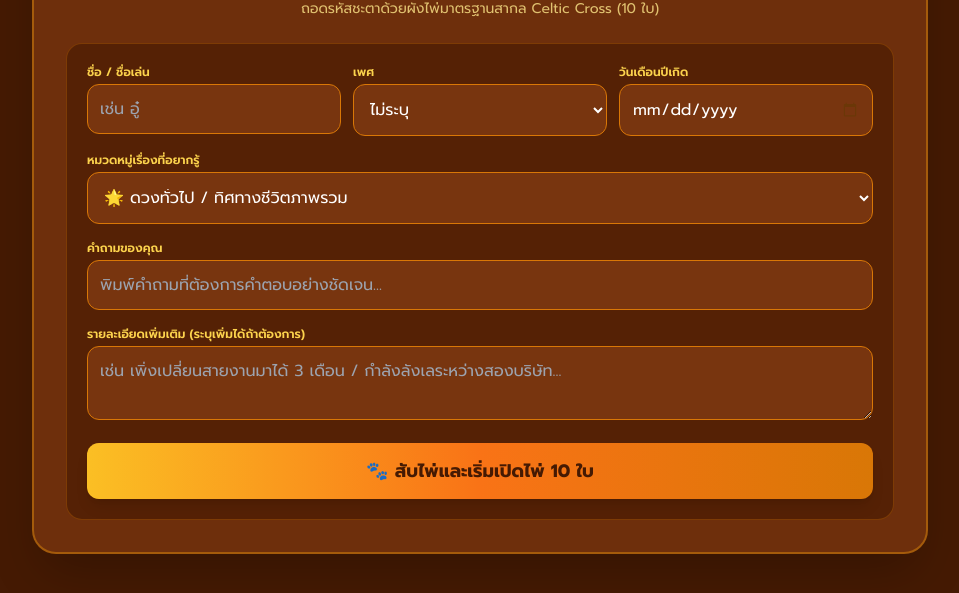
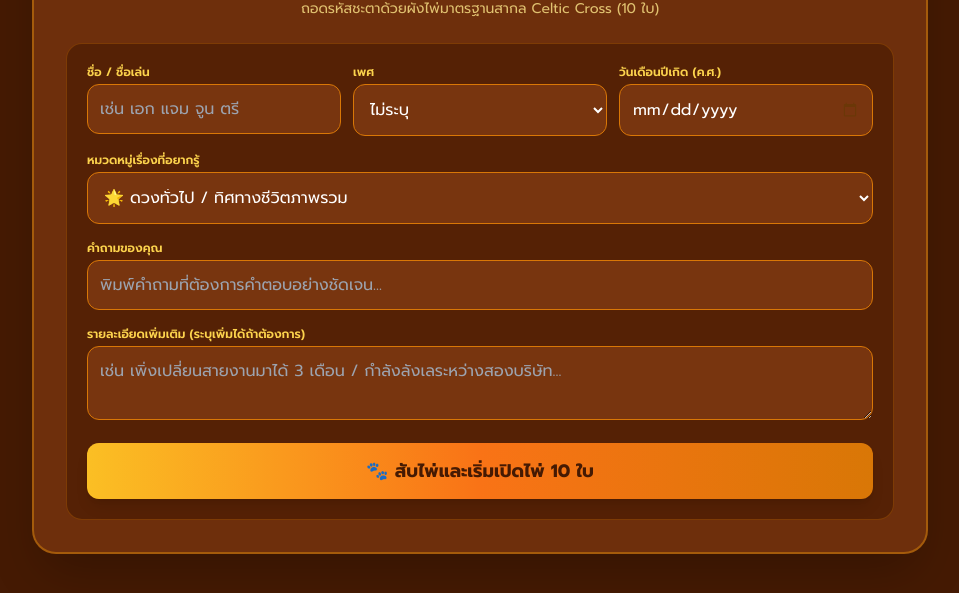
Before and after one commit to kiattisorn/fat-tiger-tarot, a plain HTML site: page public/index.html in a window 1280 px wide. Shown: the part 181-774 px from the top of the page, without its empty margins (160-1119 px from the left). Drawn offline with nearby package versions, Linux system fonts and the light colour scheme.

Commit message:
Update index.html

```diff
--- a/public/index.html
+++ b/public/index.html
@@ -48,7 +48,7 @@
             <div class="grid grid-cols-1 sm:grid-cols-3 gap-3">
                 <div>
                     <label class="block text-xs font-semibold text-amber-300 uppercase mb-1">ชื่อ / ชื่อเล่น</label>
-                    <input type="text" id="userName" placeholder="เช่น อู๋"
+                    <input type="text" id="userName" placeholder="เช่น เอก แจม จูน ตรี"
                         class="w-full bg-amber-900 border border-amber-600 rounded-xl p-3 text-white focus:outline-none">
                 </div>
                 <div>
@@ -62,7 +62,7 @@
                 </div>
                 <div>
                     <!-- เปลี่ยนเป็น Calendar Date Picker -->
-                    <label class="block text-xs font-semibold text-amber-300 uppercase mb-1">วันเดือนปีเกิด</label>
+                    <label class="block text-xs font-semibold text-amber-300 uppercase mb-1">วันเดือนปีเกิด (ค.ศ.)</label>
                     <input type="date" id="userDob"
                         class="w-full bg-amber-900 border border-amber-600 rounded-xl p-3 text-white focus:outline-none [color-scheme:dark]">
                 </div>
```
